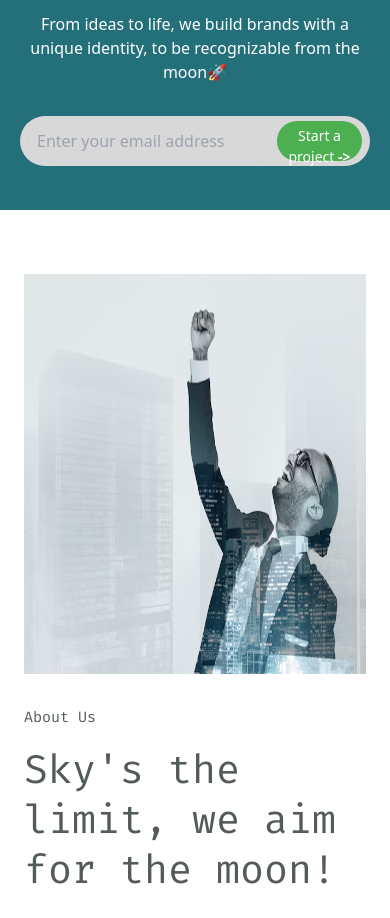
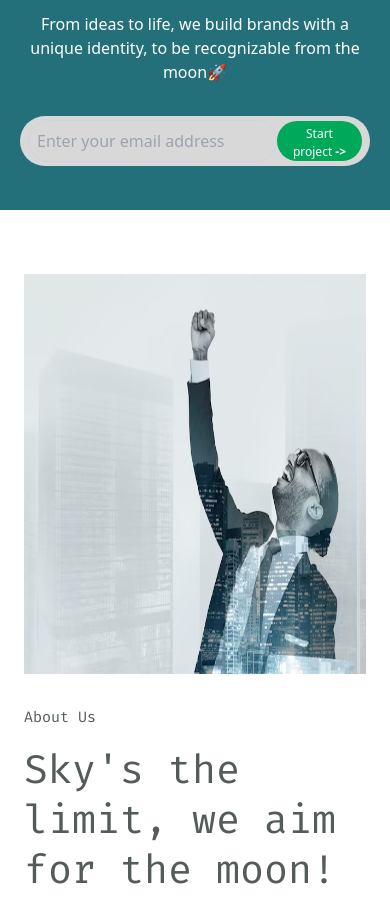
Before and after one commit to afolawebsolutions/creative-builders, a Next.js app: page / in a window 390 px wide. Shown: the part 780-1698 px from the top of the page. Built offline with nearby package versions, Linux system fonts and the light colour scheme; a web font is replaced by a local one.

Commit message:
add background color for button

```diff
--- a/components/HeroSection.tsx
+++ b/components/HeroSection.tsx
@@ -24,8 +24,8 @@ export default function HeroSection() {
             placeholder="Enter your email address"
             className="px-2 lg:px-4 py-2 bg-transparent rounded-full border border-gray-300 focus:outline-none focus:ring-2 focus:ring-[#4caf50]"
           />
-          <button className="bg-[#4caf50] md:h-[50px] h-[40px] text-white px-2 py-1  lg:px-4 rounded-full text-[14px] lg:text-[18px]">
-            Start a project <span className="font-bold">-&gt;</span>
+          <button className="bg-[#00A85A] md:h-[50px] h-[40px] text-white px-2 py-1  lg:px-4 rounded-full text-[12px] lg:text-[18px]">
+            Start project <span className="font-bold">-&gt;</span>
           </button>
         </div>
       </div>
```
